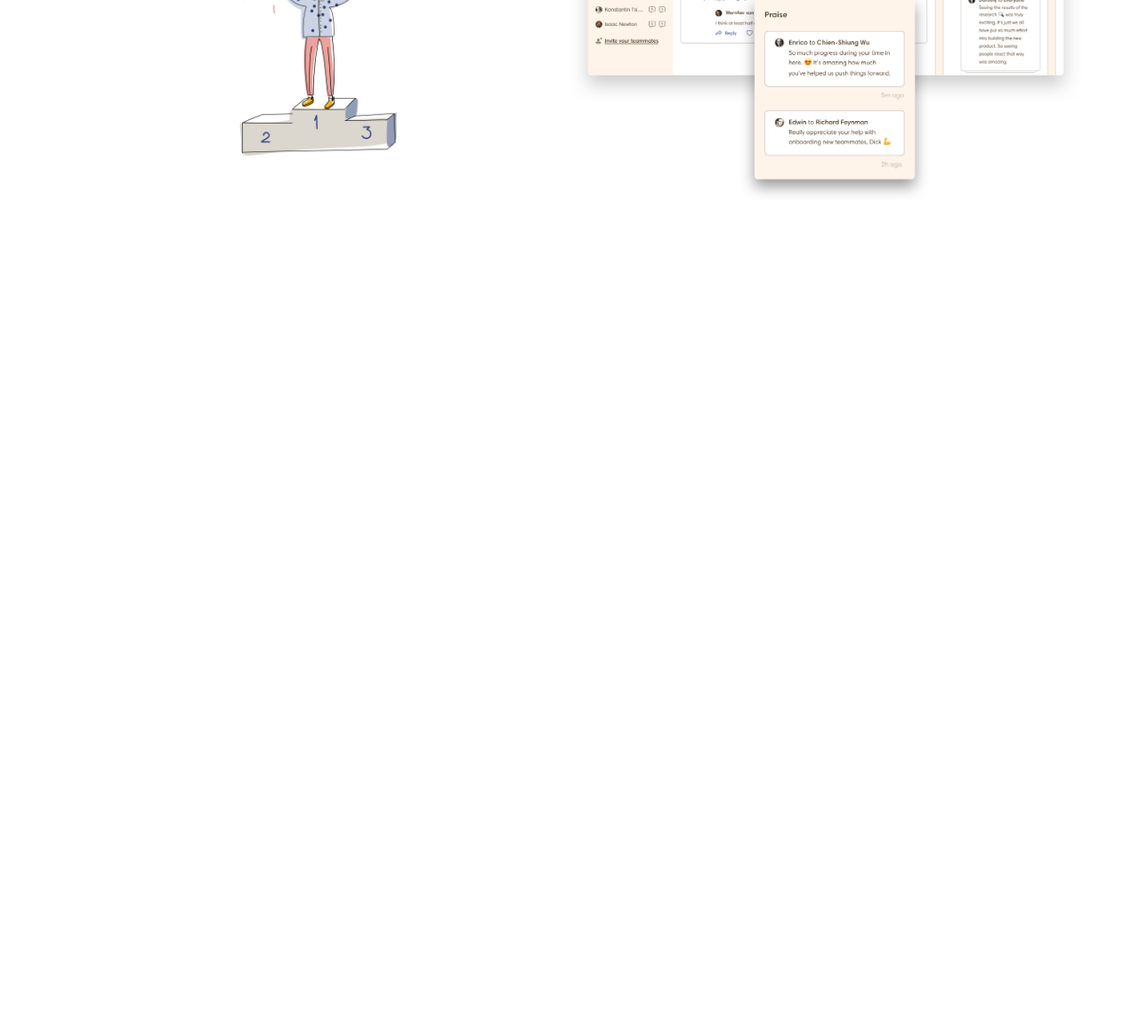
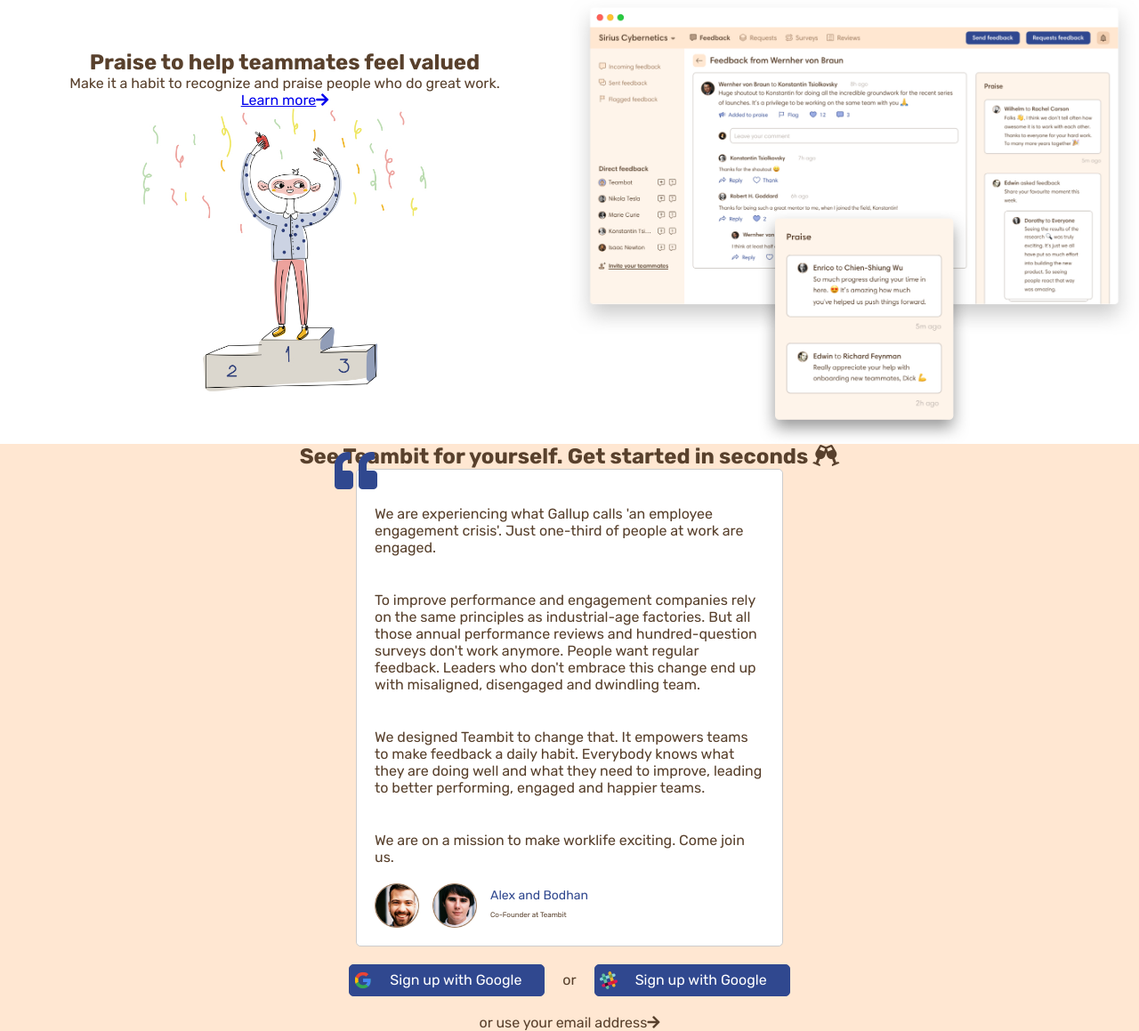
Before and after one commit to marco-silvestri/node-sass-teambit, a website: page index.html in a window 1280 px wide. Shown: the part 3868-5027 px from the top of the page at 89% size. Before the commit the page ends 4094 px from the top, so only its background shows below. Drawn offline with Linux system fonts and the light colour scheme.

Commit message:
Testimonial

```diff
--- a/index.html
+++ b/index.html
@@ -5,6 +5,7 @@
     <meta name="viewport" content="width=device-width, initial-scale=1.0">
     <link rel="stylesheet" href="assets/main.css">
     <link rel="stylesheet" href="https://cdnjs.cloudflare.com/ajax/libs/font-awesome/5.13.0/css/all.min.css">
+    <link rel="stylesheet" href="https://fonts.googleapis.com/css2?family=Rubik:wght@400;700&display=swap">
     <title>Teambit.io REPLICA</title>
 </head>
 <body>
@@ -132,5 +133,36 @@
             </div>
         </div>
     </div>
+    <div class="widget-testimonial">
+        <h2>See Teambit for yourself. Get started in seconds <i class="fas fa-glass-cheers"></i></h2>
+        <div class="widget-testimonial__story-container">
+            <p>We are experiencing what Gallup calls 'an employee engagement crisis'. Just one-third of people at work are engaged.</p>
+            <p>To improve performance and engagement companies rely on the same principles as industrial-age factories. But all those annual performance reviews and hundred-question surveys don't work anymore. People want regular feedback. Leaders who don't embrace this change end up with misaligned, disengaged and dwindling team.</p>
+            <p>We designed Teambit to change that. It empowers teams to make feedback a daily habit. Everybody knows what they are doing well and what they need to improve, leading to better performing, engaged and happier teams.</p>
+            <p>We are on a mission to make worklife exciting. Come join us.</p>
+            <div class="widget-testimonial__story-container__signature">
+                <img src="assets/img/alex.png" alt="Alex">
+                <img src="assets/img/bohdan.png" alt="Bodhan">
+                <div class="widget-testimonial__story-container__signature__names">
+                    <span>Alex and Bodhan</span>
+                    <span>Co-Founder at Teambit</span>
+                </div>
+            </div>
+        </div>
+        <div class="widget-testimonial__button-area">
+            <div class="widget-testimonial__button-area__button">
+                <img src="assets/img/google-logo.svg" alt="">
+                <span>Sign up with Google</span>
+            </div>
+            <span>or</span>
+            <div class="widget-testimonial__button-area__button">
+                <img src="assets/img/slack-logo.svg" alt="">
+                <span>Sign up with Google</span>
+            </div>
+        </div>
+        <div>
+            <span>or use your email address<i class="fas fa-arrow-right"></i></span>
+        </div>
+    </div>
 </body>
 </html>
--- a/src/main.scss
+++ b/src/main.scss
@@ -4,4 +4,5 @@
 @import "partials/jumbotron";
 @import "partials/widget-cards";
 @import "partials/widget-learn";
+@import "partials/widget-testimonial";
 @import "partials/footer";
--- a/src/partials/_common.scss
+++ b/src/partials/_common.scss
@@ -8,7 +8,6 @@
     font-family: $brand-font;
     color: $brand-dark;
     background-color: $white;
-    max-width: 90%;
     margin: auto;
 }
 
--- a/src/partials/_jumbotron.scss
+++ b/src/partials/_jumbotron.scss
@@ -1,6 +1,7 @@
 .jumbotron{
     background-color: $white;
     margin: auto;
+    width: $col-6;
     padding: 50px 0;
     &__caption{
         h2 {
--- a/src/partials/_variables.scss
+++ b/src/partials/_variables.scss
@@ -6,6 +6,7 @@
 $light-gray: #CCC;
 
 //  Font sizes
+$xsmall: 8px;
 $small: 14px;
 $medium: 24px;
 $xlarge: 48px;
--- /dev/null
+++ b/src/partials/_widget-testimonial.scss
@@ -0,0 +1,67 @@
+.widget-testimonial{
+    background-color: $brand-light;
+    text-align: center;
+    &__story-container{
+        position: relative;
+        width: $col-7;
+        margin: auto;
+        background-color: $white;
+        border: 1px solid $light-gray;
+        border-radius: 5px;
+        text-align: left;
+        padding: 20px 20px;
+        p{
+            padding: 20px 0;
+        }
+        &__signature{
+            display: flex;
+            img{
+                width: 50px;
+                margin-right: 15px;
+            }
+            &__names{
+                span{
+                    display: block;
+                    line-height: 2;
+                }
+                span:nth-of-type(1){
+                    color: $blue;
+                    font-size: $small;
+                }
+                span:nth-of-type(2){
+                    font-size: $xsmall;
+                }
+            }
+        }
+    }
+    &__story-container::before{
+        font-family: "Font Awesome 5 Free";
+        font-weight: 900;
+        content: "\f10d";
+        position: absolute;
+        top: -25px;
+        left: -25px;
+        font-size: 48px;
+        color: $blue;
+    }
+    &__button-area{
+        display: flex;
+        justify-content: center;
+        @include custom-button;
+        @include --button-blue;
+        line-height: 1.5;
+        margin: 20px 0;
+        span {
+            padding: 0 20px;
+            align-self: center;
+            }
+        }
+}
+
+@media all and (min-width: 1199px){
+    .widget-testimonial{
+        &__story-container{
+            width: $col-3;
+        }
+    }
+}
```
Also changed, not shown: assets/main.css.
